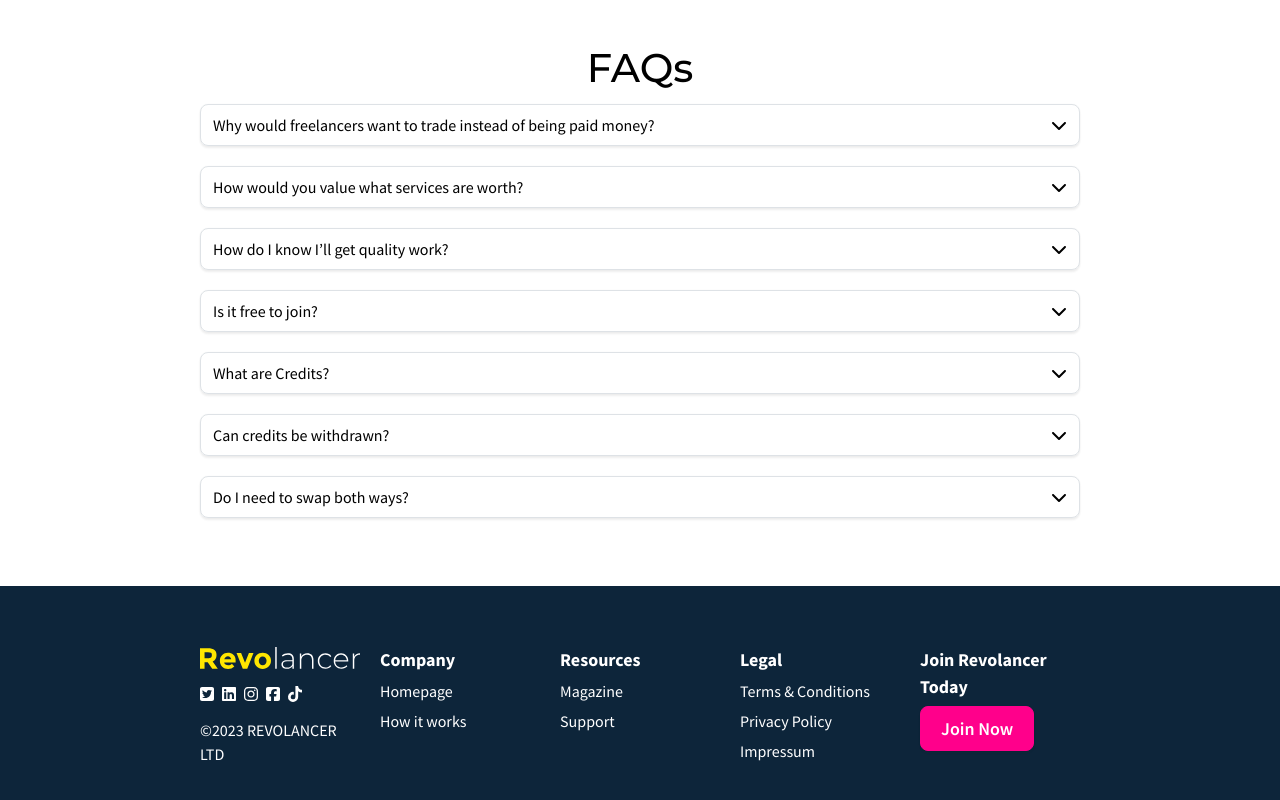
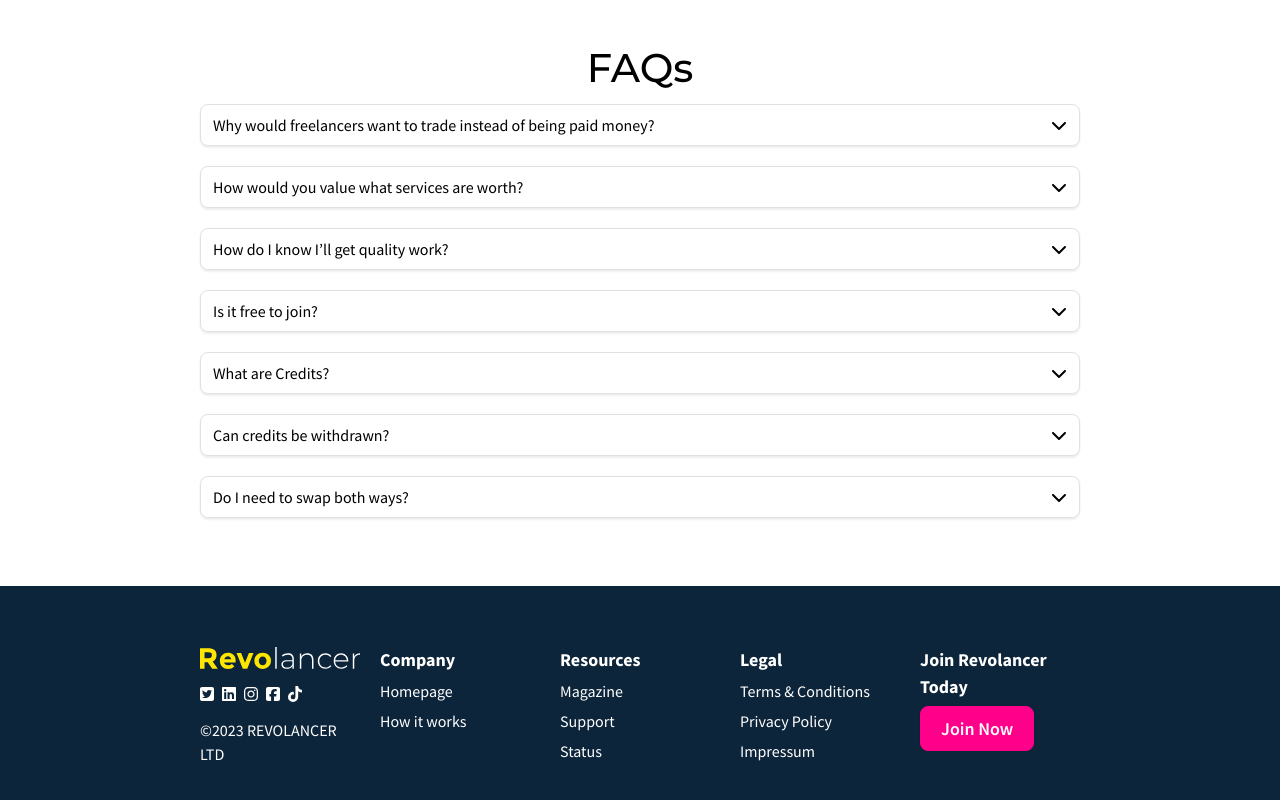
Before and after one commit to Revolancer/marketing-site, a Next.js app: page / in a window 1280 px wide. Shown: the part 4493-5293 px from the top of the page. Built offline with nearby package versions, Linux system fonts and the light colour scheme; what react-interactive would draw is missing.

Commit message:
footer link to status page

```diff
--- a/src/components/foot/footer.tsx
+++ b/src/components/foot/footer.tsx
@@ -90,6 +90,13 @@ export const Footer = () => {
               <UnstyledLink href="mailto:support@revolancer.com">
                 Support
               </UnstyledLink>
+              <UnstyledLink
+                href="https://status.revolancer.com/"
+                target="_blank"
+                rel="noopener noreferrer nofollow"
+              >
+                Status
+              </UnstyledLink>
             </Flex>
             <Flex column gap={2}>
               <P css={{ fontWeight: "$bold", fontSize: "$h5" }}>Legal</P>
```
